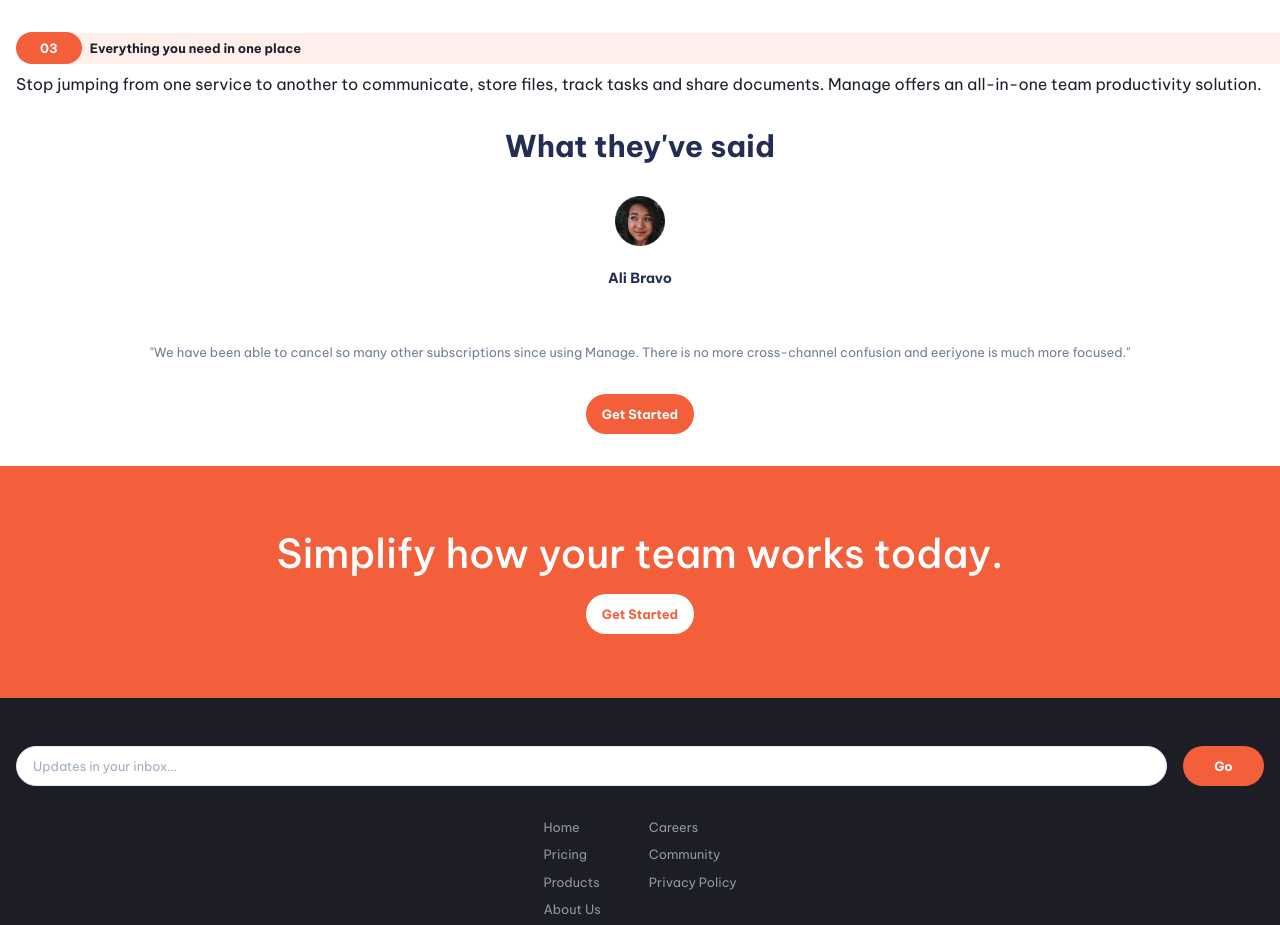
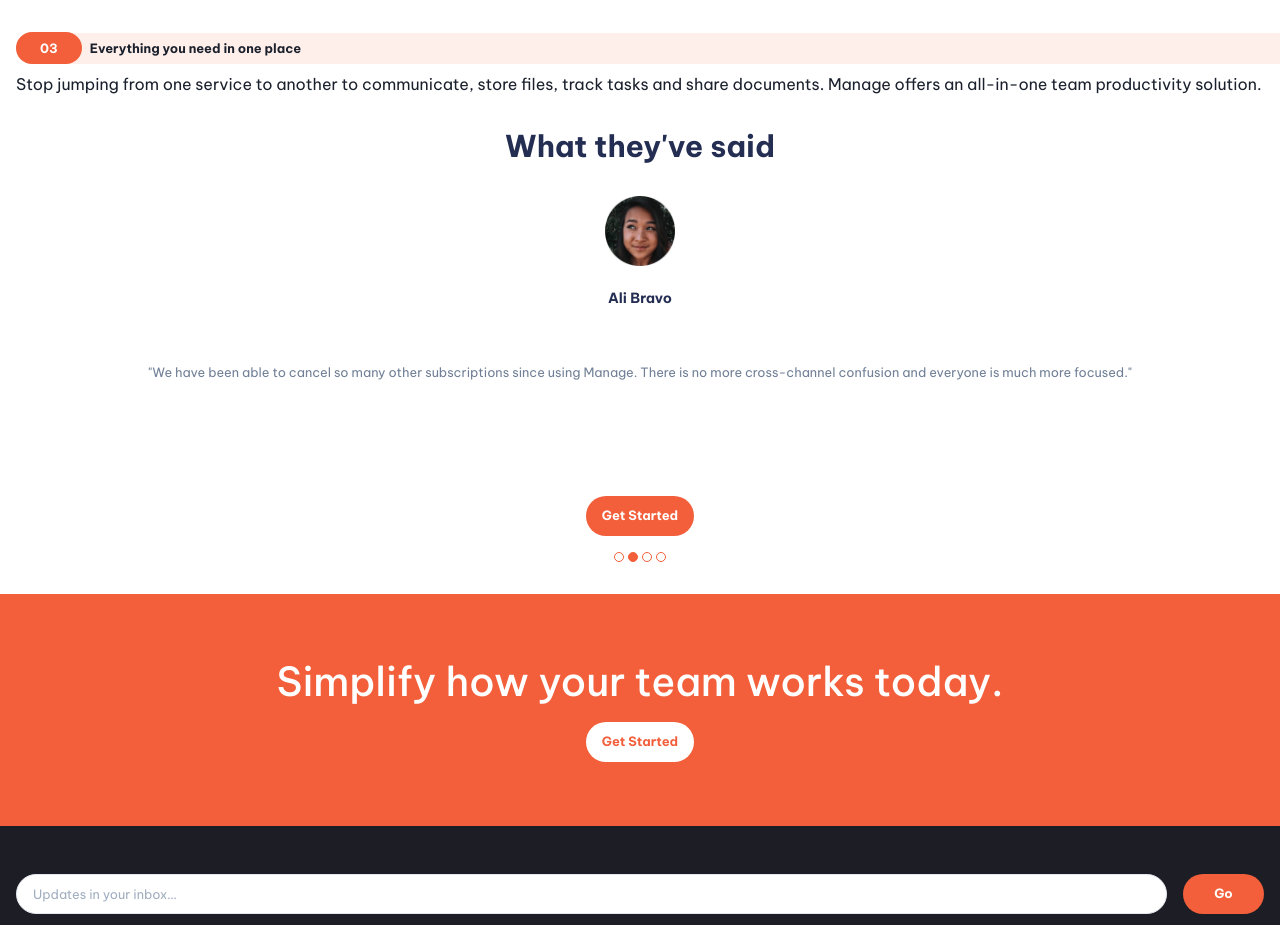
Before and after one commit to edgarfb/manage-landing-page, a Next.js app: page / in a window 1280 px wide. Shown: the part 1480-2405 px from the top of the page. Built offline with nearby package versions, Linux system fonts and the light colour scheme.

Commit message:
implement testimonial Slider

```diff
--- /dev/null
+++ b/components/slider.js
@@ -0,0 +1,60 @@
+import Testimonials from "./testimonials";
+import { useEffect, useState } from "react";
+import testimonialData from "./testimonials-data.js";
+import { Box, Flex } from "@chakra-ui/react";
+
+function Dot({ onClick, bg }) {
+  // It will get the background color of the dot based on the index of the cuurenSlide
+  return (
+    <Box
+      width="10px"
+      height="10px"
+      onClick={onClick}
+      borderRadius="50%"
+      borderWidth={1}
+      borderColor="brand.BrightRed"
+      bg={bg}
+    ></Box>
+  );
+}
+
+export default function Slider() {
+  const [currentSlide, setCurrentSlide] = useState(0);
+
+  useEffect(() => {
+    if (currentSlide === testimonialData.length - 1) {
+      setTimeout(() => {
+        setCurrentSlide(0);
+      }, 4500);
+    }
+    const item = setTimeout(() => {
+      setCurrentSlide(currentSlide + 1);
+    }, 5000);
+    return () => clearTimeout(item);
+  }, [currentSlide]);
+
+  return (
+    <Box>
+      <Testimonials
+        key={testimonialData[currentSlide].name}
+        userData={testimonialData[currentSlide]}
+      />
+
+      <Flex justify="center" mt={4}>
+        <Flex gap={1}>
+          {testimonialData.map((user, index) => {
+            console.log("index", index);
+            return (
+              <Dot
+                key={index}
+                onClick={() => setCurrentSlide(index)}
+                // Moment aha! :)
+                bg={currentSlide === index ? "brand.BrightRed" : ""}
+              />
+            );
+          })}
+        </Flex>
+      </Flex>
+    </Box>
+  );
+}
--- /dev/null
+++ b/components/testimonials-data.js
@@ -0,0 +1,28 @@
+const testimonials = [
+  {
+    name: "Anisha Li",
+    testimonial:
+      "Manage has supercharged our team’s workflow. The ability to maintain visibility on larger milestones at all times keeps everyone motivated.",
+    image: "/images/avatar-anisha.png",
+  },
+  {
+    name: "Ali Bravo",
+    testimonial:
+      "We have been able to cancel so many other subscriptions since using Manage. There is no more cross-channel confusion and everyone is much more focused.",
+    image: "/images/avatar-ali.png",
+  },
+  {
+    name: "Richard Watts",
+    testimonial:
+      "Manage allows us to provide structure and process. It keeps us organized and focused. I can’t stop recommending them to everyone I talk to!",
+    image: "/images/avatar-richard.png",
+  },
+  {
+    name: "Shanai Gough",
+    testimonial:
+      "Their software allows us to track, manage and collaborate on our projects from anywhere. It keeps the whole team in-sync without being intrusive.",
+    image: "/images/avatar-shanai.png",
+  },
+];
+
+export default testimonials;
--- a/components/testimonials.js
+++ b/components/testimonials.js
@@ -1,9 +1,17 @@
-import { chakra, Flex, Heading, Text, Button, Image } from "@chakra-ui/react";
+import { Flex, Heading, Text, Button, Image, Box } from "@chakra-ui/react";
+import { motion } from "framer-motion";
+
+const MotionBox = motion(Box);
 
 // TODO -  add a slider to change between the four users components
-export default function Testimonials({}) {
+export default function Testimonials({ userData }) {
   return (
-    <chakra.section>
+    <Box>
+      <MotionBox
+        initial={{ opacity: 0 }}
+        animate={{ opacity: 1 }}
+        transition={800}
+      >
         <Heading
           as="h2"
           size="lg"
@@ -15,10 +23,10 @@ export default function Testimonials({}) {
         </Heading>
         <Flex justify="center">
           <Image
-          src="/images/avatar-ali.png"
-          alt="user images"
-          width={50}
-          height={50}
+            src={userData.image}
+            alt={userData.name}
+            width="70px"
+            height="70px"
           />
         </Flex>
         <Heading
@@ -28,13 +36,18 @@ export default function Testimonials({}) {
           textAlign="center"
           color="brand.DarkBlue"
         >
-        Ali Bravo
+          {userData.name}
         </Heading>
-      <Text textAlign="center" fontSize=".8rem" color="gray.500" p={8}>
-        &quot;We have been able to cancel so many other subscriptions since
-        using Manage. There is no more cross-channel confusion and eeriyone is
-        much more focused.&quot;
+        <Text
+          textAlign="center"
+          fontSize=".8rem"
+          minH="165px"
+          color="gray.500"
+          p={8}
+        >
+          &quot;{userData.testimonial}&quot;
         </Text>
+      </MotionBox>
       <Flex justify="center">
         <Button
           borderRadius={40}
@@ -45,6 +58,6 @@ export default function Testimonials({}) {
           Get Started
         </Button>
       </Flex>
-    </chakra.section>
+    </Box>
   );
 }
--- a/pages/index.js
+++ b/pages/index.js
@@ -3,8 +3,8 @@ import AboutManage from "../components/about-manage";
 import AboutManageList from "../components/about-manage-list";
 import Stats from "../components/stats";
 import GetStarted from "../components/get-started";
-import Testimonials from "../components/testimonials";
 import SimplifyBox from "../components/simplefy-box";
+import Slider from "../components/slider";
 
 export default function Home() {
   return (
@@ -23,7 +23,7 @@ export default function Home() {
       <GetStarted />
       <AboutManage />
       <AboutManageList />
-      <Testimonials />
+      <Slider />
       <SimplifyBox />
     </>
   );
```
Lines whose indentation alone changed are shown as unchanged.
